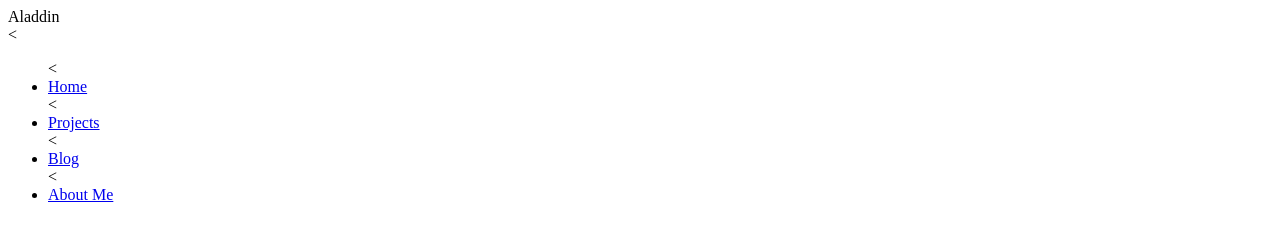
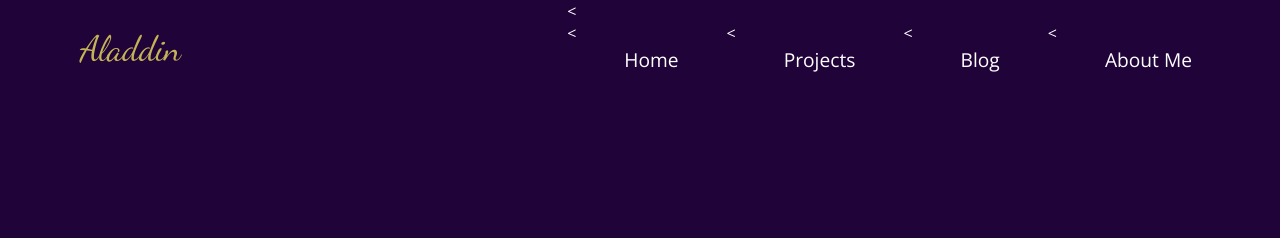
Before and after one commit to CSF2223/studentportfolio-McEnerneyGary, a plain HTML site: page index.html in a window 1280 px wide. Drawn offline with nearby package versions, Linux system fonts and the light colour scheme.

Commit message:
Complete through 4.3

```diff
--- a/index.html
+++ b/index.html
@@ -4,6 +4,8 @@
     <meta charset="UTF-8">
     <meta name="viewport" content="width=device-width, initial-scale=1.0">
     <meta http-equiv="X-UA-Compatible" content="ie=edge">
+    <link rel="stylesheet" href="style.css" type="text/css" />
+    <link rel="stylesheet" href="nav.css" type="text/css" />
     <title>Aladdin's Portfolio</title>
 </head>
 <body>
--- a/nav.css
+++ b/nav.css
@@ -0,0 +1,51 @@
+
+
+
+
+
+
+
+
+
+
+
+
+@import url('https://fonts.googleapis.com/css2?family=Dancing+Script:wght@400;700&family=Open+Sans:wght@300;400;600;700&display=swap');
+@import url('https://fonts.googleapis.com/css2?family=Dancing+Script:wght@400;700&family=Open+Sans:wght@300;400;600;700&display=swap');
+
+.navbar {
+    display: flex;
+    justify-content: space-between;
+    align-items: center;
+    padding : 0 2.5rem;
+}
+
+.logo {
+    font-size: 2.2rem;
+    margin: 0.75rem 2.5rem;
+    color: #c5b358;
+    font-family: "Dancing Script", cursive;
+}
+
+.navbar-links ul {
+    margin: 0;
+    padding: 0;
+    display:  flex;
+}
+
+.navbar-links li {
+    list-style: none;
+    padding: 1rem;
+    font-size: 1.2rem;
+}
+
+.navbar-links li a {
+    text-decoration: none;
+    color: #fff;
+    padding: 0.5rem 2rem;
+    display: block;
+}
+
+.navbar-links li:hover {
+    background-color: #361356;
+}
--- a/style.css
+++ b/style.css
@@ -9,3 +9,17 @@ vegasGold: #c5b358
 white: #fff
 black: #000
 */
+
+html {
+    /* If we add any padding or border on to an element it does not affect the width of the element */
+    box-sizing: border-box;
+}
+
+body {
+    margin: 0;
+    padding: 0;
+    font-family: "Open Sans", sans-serif;
+    font-weight: 300;
+    background-color: #200439;
+    color: #fff;
+}
```
